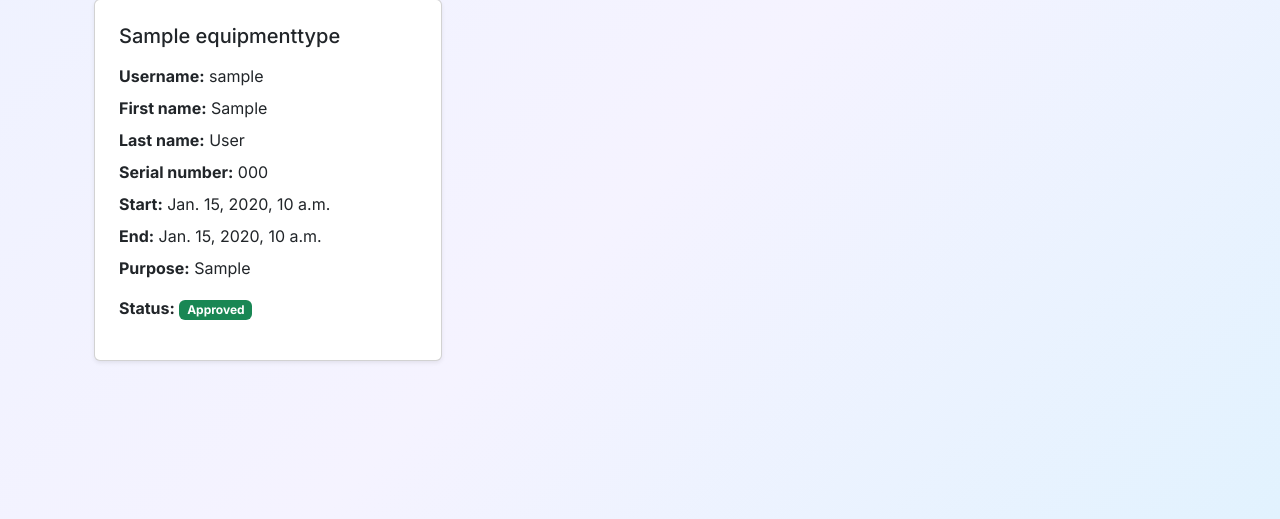
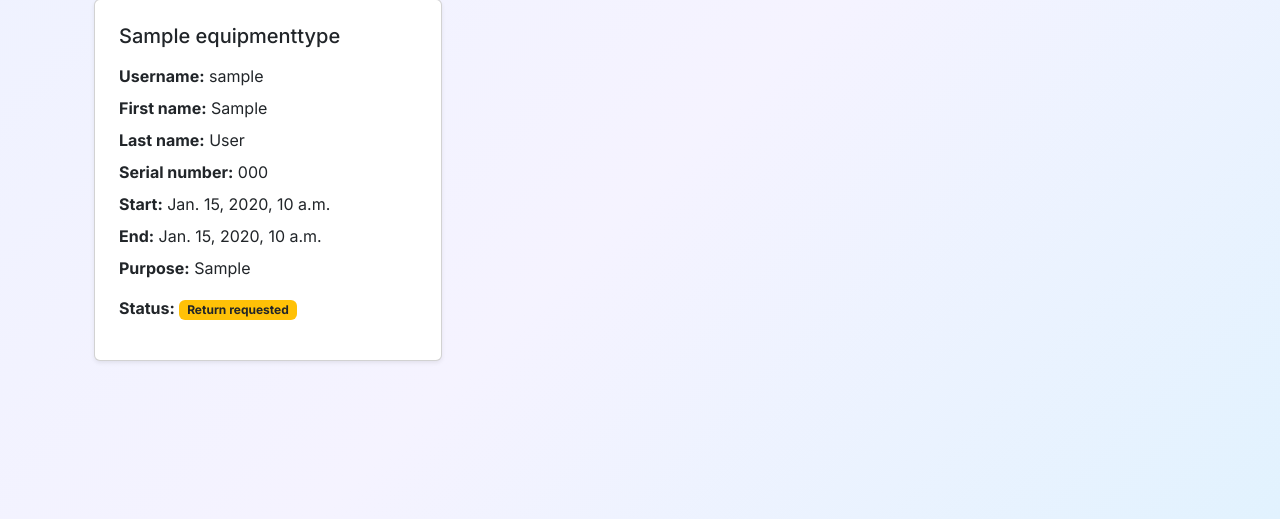
Before and after one commit to rebahama/lab-equip, a Django app: page /booking/activebookings in a window 1280 px wide. Shown: the part 209-728 px from the top of the page. Run offline with Django 5.2, Linux system fonts and the light colour scheme; tables that the repository leaves empty hold one stand-in row (values such as "Sample post"); some libraries are stand-ins or nearby versions.

Commit message:
add history page booking for caretaker and display correct badge based on condtion

```diff
--- a/bookings/urls.py
+++ b/bookings/urls.py
@@ -6,7 +6,8 @@ from .views_caretaker import (
     ManageBookingReturnsView,
     ConfirmReturnBooking,
     ViewAllBookingCaretaker,
-    ShowActiveBookings
+    ShowActiveBookings,
+    ShowHistoryReturnedBookingCaretaker
 )
 from .views_student import (
     ViewStudentBooking,
@@ -29,4 +30,5 @@ urlpatterns = [
     path("booking/history", ViewBookingHistory.as_view(), name="student-history"),
     path("booking/active", ViewAllBookingCaretaker.as_view(), name="caretaker-active-returned"),
     path("booking/activebookings", ShowActiveBookings.as_view(), name="caretaker-active-bookings"),
+    path("booking/historybookings", ShowHistoryReturnedBookingCaretaker.as_view(), name="caretaker-history-bookings"),
 ]
--- a/bookings/views_caretaker.py
+++ b/bookings/views_caretaker.py
@@ -246,3 +246,31 @@ class ShowActiveBookings(
         return TemplateView.as_view(template_name="webpage/no_permission.html")(
             self.request
         )
+
+
+class ShowHistoryReturnedBookingCaretaker(
+    TemplateView,
+    LoginRequiredMixin,
+    UserPassesTestMixin,
+):
+
+    model = Booking
+    template_name = template_name = "booking/caretaker_manage_booking.html"
+
+    def test_func(self):
+        return self.request.user.groups.filter(name="Caretaker").exists()
+
+    def get_context_data(self, **kwargs):
+        context = super().get_context_data(**kwargs)
+
+        context["bookings"] = Booking.objects.filter(
+        approved=True,
+        active=False
+        )
+
+        return context
+
+    def handle_no_permission(self):
+        return TemplateView.as_view(template_name="webpage/no_permission.html")(
+            self.request
+        )
--- a/templates/booking/caretaker_manage_booking.html
+++ b/templates/booking/caretaker_manage_booking.html
@@ -52,13 +52,21 @@
                     </p>
                     <p class="mb-3">
                         <strong>Status:</strong>
-                        {% if booking.approved %}
+                        {% if not booking.active and booking.returned %}
+                        <span class="badge bg-secondary">
+                            Returned
+                        </span>
+                        {% elif not booking.approved %}
+                        <span class="badge bg-warning text-dark">
+                            Pending
+                        </span>
+                        {% elif booking.returned and booking.active %}
+                        <span class="badge bg-warning text-dark">
+                            Return requested
+                        </span>
+                        {% elif booking.approved and booking.active %}
                         <span class="badge bg-success">
                             Approved
-                        </span>
-                        {% else %}
-                        <span class="badge bg-warning text-dark">
-                            Pending
                         </span>
                         {% endif %}
                     </p>
--- a/templates/booking/view_approved_history_caretaker.html
+++ b/templates/booking/view_approved_history_caretaker.html
@@ -47,15 +47,15 @@
         <div class="col-12 col-md-4">
             <div class="caretaker-dashboard-card">
                 <div class="caretaker-dashboard-icon">
-                    <i class="fa-solid fa-calendar-check"></i>
+                    <i class="fa-solid fa-clock-rotate-left"></i>
                 </div>
                 <h4>
-                    History Bookings
+                    History bookings
                 </h4>
                 <p>
                     View history returned bookings
                 </p>
-                <a href="#" class="caretaker-dashboard-button">
+                <a href="{% url 'caretaker-history-bookings' %}" class="caretaker-dashboard-button">
                     Show
                 </a>
             </div>
```
